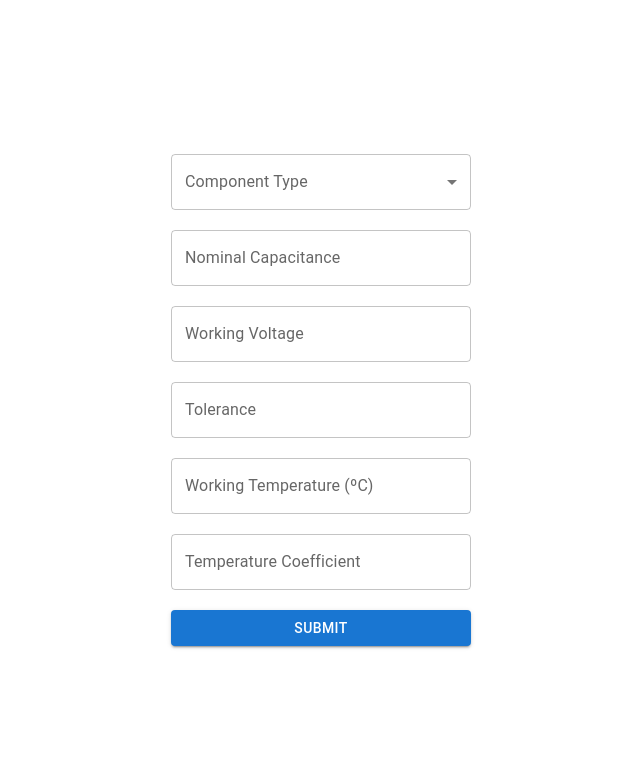
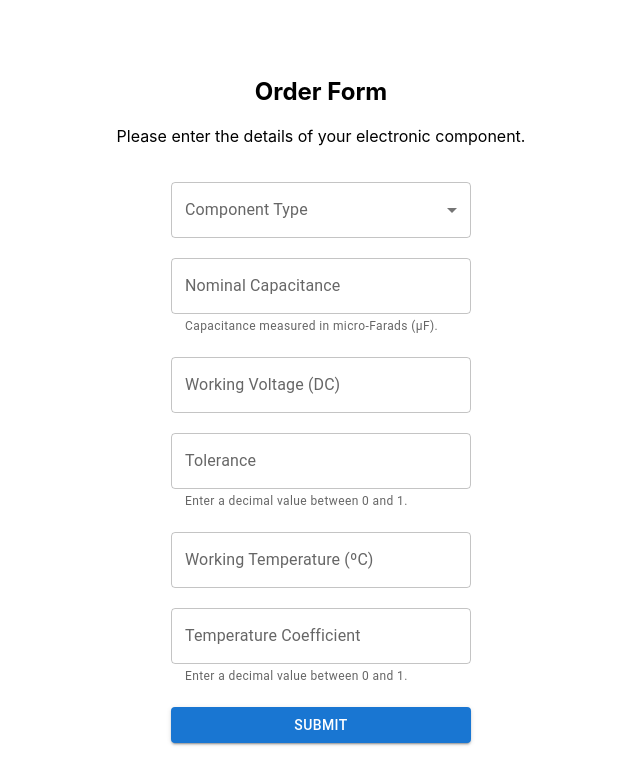
Before and after one commit to officecowboy/order-form, a React (Create React App) app: page / in a window 1280 px wide. Shown: the top 784 px of the page, without its empty margins (319-959 px from the left). Built offline with nearby package versions, Linux system fonts and the light colour scheme.

Commit message:
add constraints

```diff
--- a/src/App.css
+++ b/src/App.css
@@ -17,3 +17,7 @@
 .form>div {
   margin-bottom: 20px;
 }
+
+.intro {
+  margin-bottom: 20px;
+}
--- a/src/App.tsx
+++ b/src/App.tsx
@@ -22,7 +22,6 @@ setLocale({
   number: {
     min: "Value must be greater than or equal to ${min}.",
     max: "Value must be less than or equal to ${max}.",
-    positive: "Value must be a postive number.",
     integer: "Value must be an integer."
   },
 });
@@ -31,16 +30,16 @@ const schema = yup.object().shape({
   type: yup.string().required("Required field."),
   nominal_capacitance: yup.number().transform(value =>
     isNaN(value) ? undefined : value
-  ).positive().required("Required field - please enter a valid number."),
+  ).required("Required field - please enter a valid number."),
   working_voltage: yup.number().transform(value =>
     isNaN(value) ? undefined : value
-  ).positive().integer().required("Required field - please enter a valid number."),
+  ).integer().required("Required field - please enter a valid number."),
   tolerance: yup.number().transform(value =>
     isNaN(value) ? undefined : value
   ).min(0).max(1).required("Required field - please enter a valid number."),
   working_temperature: yup.number().transform(value =>
     isNaN(value) ? undefined : value
-  ).required("Required field - please enter a valid number."),
+  ).integer().required("Required field - please enter a valid number."),
   temperature_coefficient: yup.number().transform(value =>
     isNaN(value) ? undefined : value
   ).min(0).max(1).required("Required field - please enter a valid number."),
@@ -54,6 +53,10 @@ export default function App() {
 
   return (
     <div className="App">
+      <div className="intro">
+        <h2>Order Form</h2>
+        <p>Please enter the details of your electronic component.</p>
+      </div>
       <form className="form" onSubmit={handleSubmit(onSubmit)}>
 
         <Controller
@@ -82,7 +85,7 @@ export default function App() {
             <TextField
               {...field}
               error={!!errors.nominal_capacitance}
-              helperText={errors.nominal_capacitance?.message}
+              helperText={errors.nominal_capacitance?.message || "Capacitance measured in micro-Farads (μF)."}
               id="outlined-basic"
               label="Nominal Capacitance"
               variant="outlined"
@@ -97,7 +100,7 @@ export default function App() {
               error={!!errors.working_voltage}
               helperText={errors.working_voltage?.message}
               id="outlined-basic"
-              label="Working Voltage"
+              label="Working Voltage (DC)"
               variant="outlined"
             />}
         />
@@ -108,7 +111,7 @@ export default function App() {
             <TextField
               {...field}
               error={!!errors.tolerance}
-              helperText={errors.tolerance?.message}
+              helperText={errors.tolerance?.message || "Enter a decimal value between 0 and 1."}
               id="outlined-basic"
               label="Tolerance"
               variant="outlined"
@@ -134,7 +137,7 @@ export default function App() {
             <TextField
               {...field}
               error={!!errors.temperature_coefficient}
-              helperText={errors.temperature_coefficient?.message}
+              helperText={errors.temperature_coefficient?.message || "Enter a decimal value between 0 and 1."}
               id="outlined-basic"
               label="Temperature Coefficient"
               variant="outlined"
```
